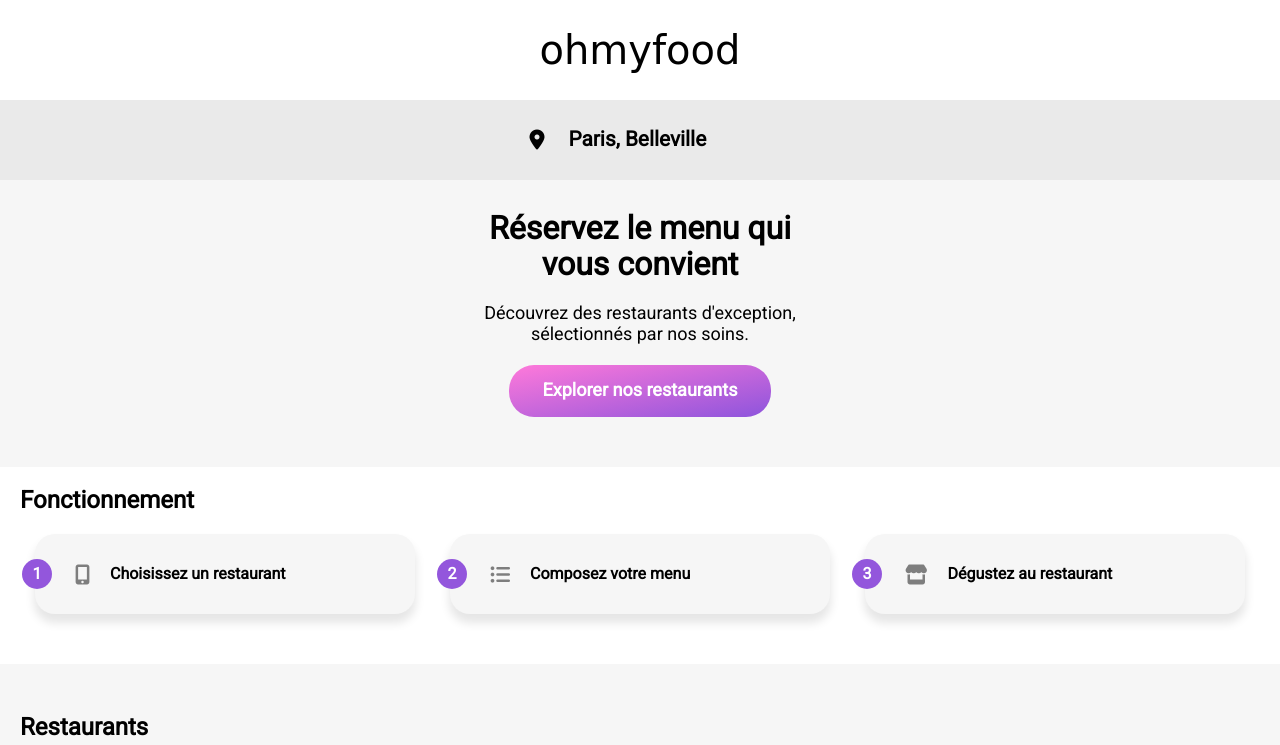
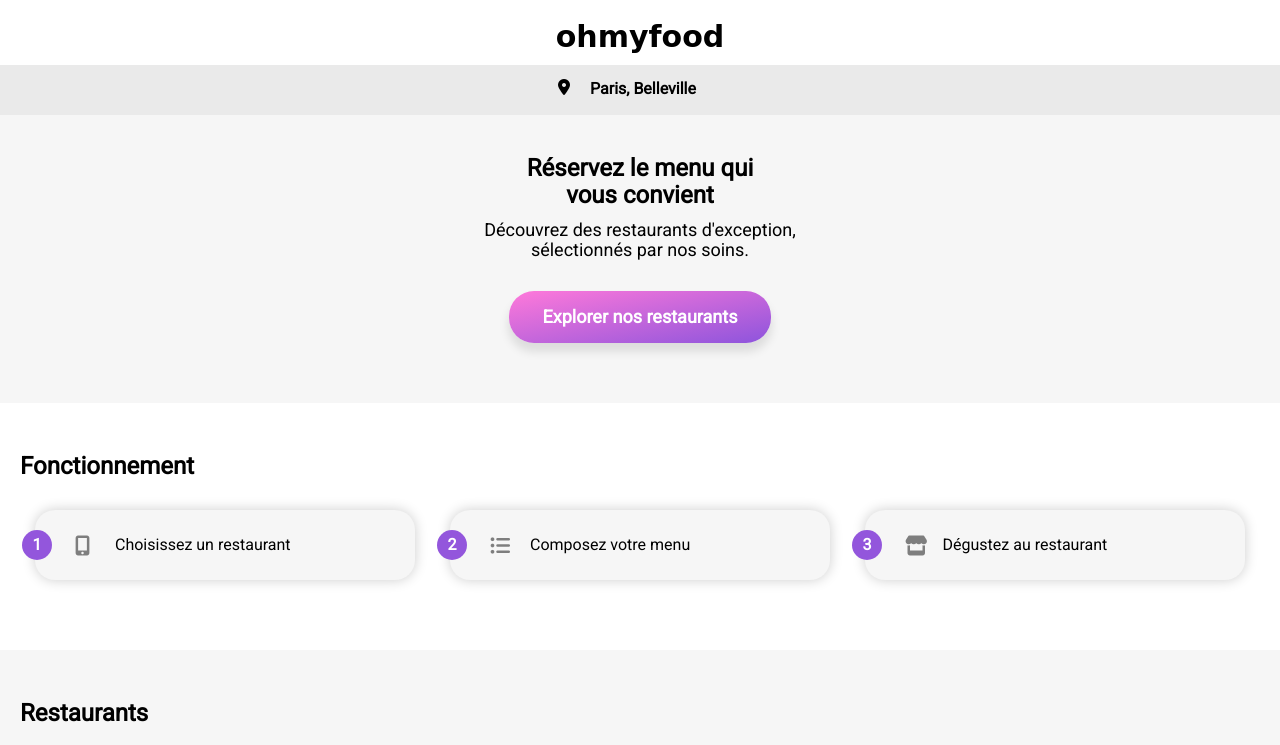
Before and after one commit to mathloss/MathieuLosserand_3_08022022, a website: page index.html in a window 1280 px wide. Shown: the top 745 px of the page. Drawn offline with Linux system fonts and the light colour scheme; a web font is replaced by a local one.

Commit message:
mise au point de index.html

```diff
--- a/index.html
+++ b/index.html
@@ -11,12 +11,10 @@
 </head>
 <body>
     <header>
-        <div class="titre-accueil">
-            <h1>ohmyfood</h1>
-        </div>
+        <h1>ohmyfood</h1>
         <div class="localisation">
             <div class="localisation-icone-text">
-                <i class="fas fa-map-marker-alt fa-lg"></i>
+                <i class="fas fa-map-marker-alt"></i>
                 <input type="text" value="Paris, Belleville">
             </div>
         </div>
@@ -29,7 +27,7 @@
                 <p>Découvrez des restaurants d'exception,</p>
                 <p>sélectionnés par nos soins.</p>
             </div>
-            <div class="colored-button">
+            <div class="colored-button explorer">
                 <button>
                     Explorer nos restaurants
                 </button>
@@ -47,21 +45,21 @@
                         <p>1</p>
                     </div>
                     <i class="fas fa-mobile-alt fa-lg"></i>
-                    <p>Choisissez un restaurant</p>
+                    <p class="text-fonctionnement1">Choisissez un restaurant</p>
                 </div>
                 <div class="btn-fonct composer">
                     <div class="num">
                         <p>2</p>
                     </div>
                     <i class="fas fa-list-ul fa-lg"></i>
-                    <p>Composez votre menu</p>
+                    <p class="text-fonctionnement2">Composez votre menu</p>
                 </div>
                 <div class="btn-fonct deguster">
                     <div class="num">
                         <p>3</p>
                     </div>
                     <i class="fas fa-store fa-lg"></i>
-                    <p>Dégustez au restaurant</p>
+                    <p class="text-fonctionnement3">Dégustez au restaurant</p>
                 </div>
             </div>
         </section>
@@ -138,17 +136,17 @@
     </main>
 
     <footer>
-        <h1>Ohmyfood</h1>
+        <h1>ohmyfood</h1>
         <ul>
             <li>
                 <div>
-                    <i class="fas fa-utensils"></i>
+                    <i class="fas fa-utensils fa-sm"></i>
                     Proposer un restaurant
                 </div>
             </li>
             <li>
                 <p>
-                    <i class="fas fa-hands-helping"></i>
+                    <i class="fas fa-hands-helping fa-sm"></i>
                     Devenir partenaire
                 </p>
             </li>
--- a/sass/base/_typography.scss
+++ b/sass/base/_typography.scss
@@ -8,10 +8,16 @@
 
 h1 {
     font-family: $font-logo-titre;
-    font-weight: normal;
+
 }
 h2, h3, h4, h5, p, li, div, a {
     font-family: $font-text;
+}
+h2 {
+    font-size: 24px;
+}
+input {
+    font-size: 16px;
 }
 a{
     text-decoration: none;
--- a/sass/componants/_button.scss
+++ b/sass/componants/_button.scss
@@ -13,6 +13,7 @@
         background: linear-gradient(to bottom right,#FF79DA, #9356DC 95%);
         border: none;
         border-radius: 25px;
+        @include boxshadow1;
 
     }
 }
--- a/sass/componants/_fonctionnement.scss
+++ b/sass/componants/_fonctionnement.scss
@@ -1,41 +1,48 @@
 .fonctionnement {
-    padding: 0 0 30px 20px;
+    padding: 10px 0 30px 20px;
     h2 {
-        font-size: 1.5rem;
+        padding-bottom: 10px;
     }
 .all-btn-fonct {
+    padding-bottom: 20px;
     @media (min-width:600px){
         display: flex;
         flex-direction: row;
         flex-wrap: wrap;
+
     }
 }
 .btn-fonct {
     width: 88%;
     min-width: 300px;
     max-width: 380px;
-    height:80px;
+    height:70px;
     background-color: $lightgrey;
     margin: 0 0 20px 15px;
     display: flex;
     align-items: center;
     border-radius: 20px;
-    box-shadow: 0 8px 10px 1px rgba(0, 0, 0, .1);
+    @include boxshadow2;
     i {
         padding-left: 10px;
         color: $grey2;
     }
     p {
-        padding-left: 20px;
         color: black;
-        font-weight: bold;
     }
     @media  (min-width: 600px) {
         margin-right: 20px;
-
     }
 }
-
+.text-fonctionnement1 {
+    padding-left: 25px;
+}
+.text-fonctionnement2 {
+    padding-left: 20px;
+}
+.text-fonctionnement3 {
+    padding-left: 15px;
+}
 .num {
     background-color: $primary;
     color:white;
@@ -48,7 +55,6 @@
     position: relative;
     left:-13px;
     p {
-        padding-left: 0;
         color: white;
         font-weight: bold;
     }
--- a/sass/componants/_localisation.scss
+++ b/sass/componants/_localisation.scss
@@ -1,18 +1,18 @@
 .localisation {
     background-color: #EAEAEA;
-    height:10vh;
+    height:50px;
     display: flex;
     align-items: center;
     justify-content: center;
     .localisation-icone-text {
-        margin: 0 auto;
+        display: flex;
+        justify-content: center;
     }
     input {
-        width: 180px;
+        width: 130px;
         border: none;
         background-color: #EAEAEA;
         padding-left: 20px;
-        font-size: 1.3rem;
         font-weight: bold;
     }
 }
--- a/sass/componants/_restaurant-card.scss
+++ b/sass/componants/_restaurant-card.scss
@@ -1,6 +1,4 @@
-
 // les cards
-
 .restaurants {
     padding: 30px 20px 20px 20px;
     background-color: $lightgrey;
@@ -8,7 +6,9 @@
         font-size: 1.5rem;
     }
 }
-
+.all-cards-restaurant {
+    padding-bottom: 20px;
+}
 .cont-restaurant-card {
     display: flex;
     flex-direction: row;
@@ -21,7 +21,7 @@
     background-color: white;
     margin-bottom: 20px;
     border-radius: 20px;
-
+    @include boxshadow1;
     img {
         border-radius: 20px 20px 0 0 ;
         height: 170px;
@@ -31,11 +31,12 @@
     position: relative;
     }
 .text-restaurant {
+    font-size: 14px;
     font-weight: bold;
-    color: #56BAA2;
+    color: #008766;
     border-radius: 3px;
     width: 80px;
-    height: 25px;
+    height: 30px;
     display: flex;
     align-items: center;
     background-color: #99E2D0;
@@ -56,11 +57,13 @@
 .text-infos {
     h3{
         margin: 0;
-        padding: 10px 0 0 20px;
+        padding: 10px 0 0 10px;
     }
     p{
         margin: 0;
-        padding-left: 20px;
+        font-size: 18px;
+        font-weight: lighter;
+        padding-left: 10px;
         padding-top: 5px;
     }
 }
--- a/sass/layout/_footer.scss
+++ b/sass/layout/_footer.scss
@@ -1,10 +1,9 @@
 footer{
     background-color: $grey;
     padding-bottom: 30px;
-    font-size: 1.2rem;
     color:white;
     h1 {
-        font-size: 1.5rem;
+        font-size: 20px;
         font-family: "Shrikhand", cursive;
         margin-top: 0;
         padding-top: 20px;
--- a/sass/pages/_index.scss
+++ b/sass/pages/_index.scss
@@ -1,35 +1,38 @@
-.titre-accueil {
+header h1{
     font-family: $font-logo-titre;
+    font-size: 30px;
+    @include margin0;
+    padding: 20px 0 10px 0;
     display: flex;
     justify-content: center;
 }
-header {
-    h1{
-        display:flex;
-        justify-content: center;
-        font-size: 2.5rem;
-    }
-}
+
 .header-text {
-    margin: 0;
+    @include margin0;
     @include lightgrey-bc;
     .header-text-h2 {
-            padding: 30px 0 20px 0;
+            padding: 40px 0 10px 0;
         }
     h2 {
-        margin: 0;
-        font-size: 2rem;
-        font-weight: 700;
+        @include margin0;
+        font-weight: bolder;
         display: flex;
         justify-content: center;
     }
     .header-text-p {
-        padding-bottom: 20px;
+        padding-bottom: 30px;
     }
     p {
-        margin: 0;
+        @include margin0;
         font-size: 18px;
+        font-weight: lighter;
         display: flex;
         justify-content: center;
     }
 }
+.explorer {
+    padding-bottom: 60px;
+}
+.text-fonctionnement {
+    padding: 25px;
+}
--- a/sass/pages/_restaurants.scss
+++ b/sass/pages/_restaurants.scss
@@ -19,7 +19,7 @@
     justify-content: space-between;
     h1{
         font-family: "Shrikhand", cursive;
-        margin: 0;
+        @include margin0;
         padding: 30px 0 20px 30px;
     }
     i {
@@ -28,7 +28,7 @@
 }
 .plats {
     background-color: $lightgrey;
-    margin: 0;
+    @include margin0;
     h2 {
         padding-left: 20px;
         font-size: 16px;
@@ -45,8 +45,8 @@
     box-shadow: 0 0 10px 1px rgba(0, 0, 0, .1);
     margin-bottom: 20px;
         h3, p {
-        margin: 0;
-        padding-left: 20px;
+            @include margin0;
+            padding-left: 20px;
     }
     h3 {
         font-size: 15px;
--- a/sass/utils/_mixin.scss
+++ b/sass/utils/_mixin.scss
@@ -1,3 +1,13 @@
 @mixin lightgrey-bc {
     background-color: $lightgrey;
 }
+
+@mixin margin0 {
+    margin: 0;
+}
+@mixin boxshadow1 {
+    box-shadow: 0 8px 10px 1px rgba(0, 0, 0, .1);
+}
+@mixin boxshadow2 {
+    box-shadow: 0 0 13px 0 rgba(0, 0, 0, .2);
+}
```
Also changed, not shown: alafrancaise.html (+2 -2 lines), lanoteenchantee.html (+2 -2 lines), lapalettedugout.html (+2 -2 lines), ledelicedessens.html (+2 -2 lines), css/style.css, 1 other file.
